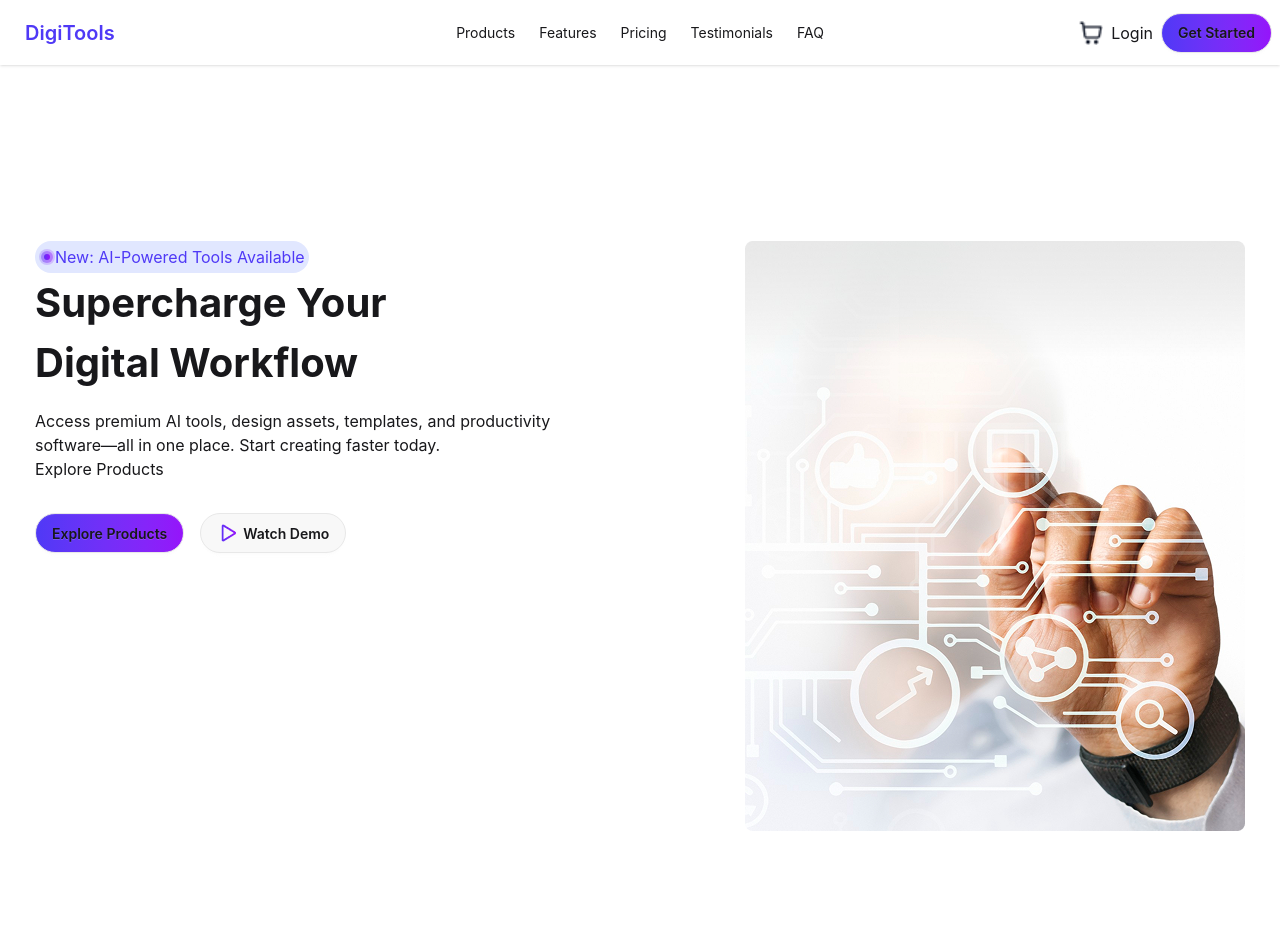
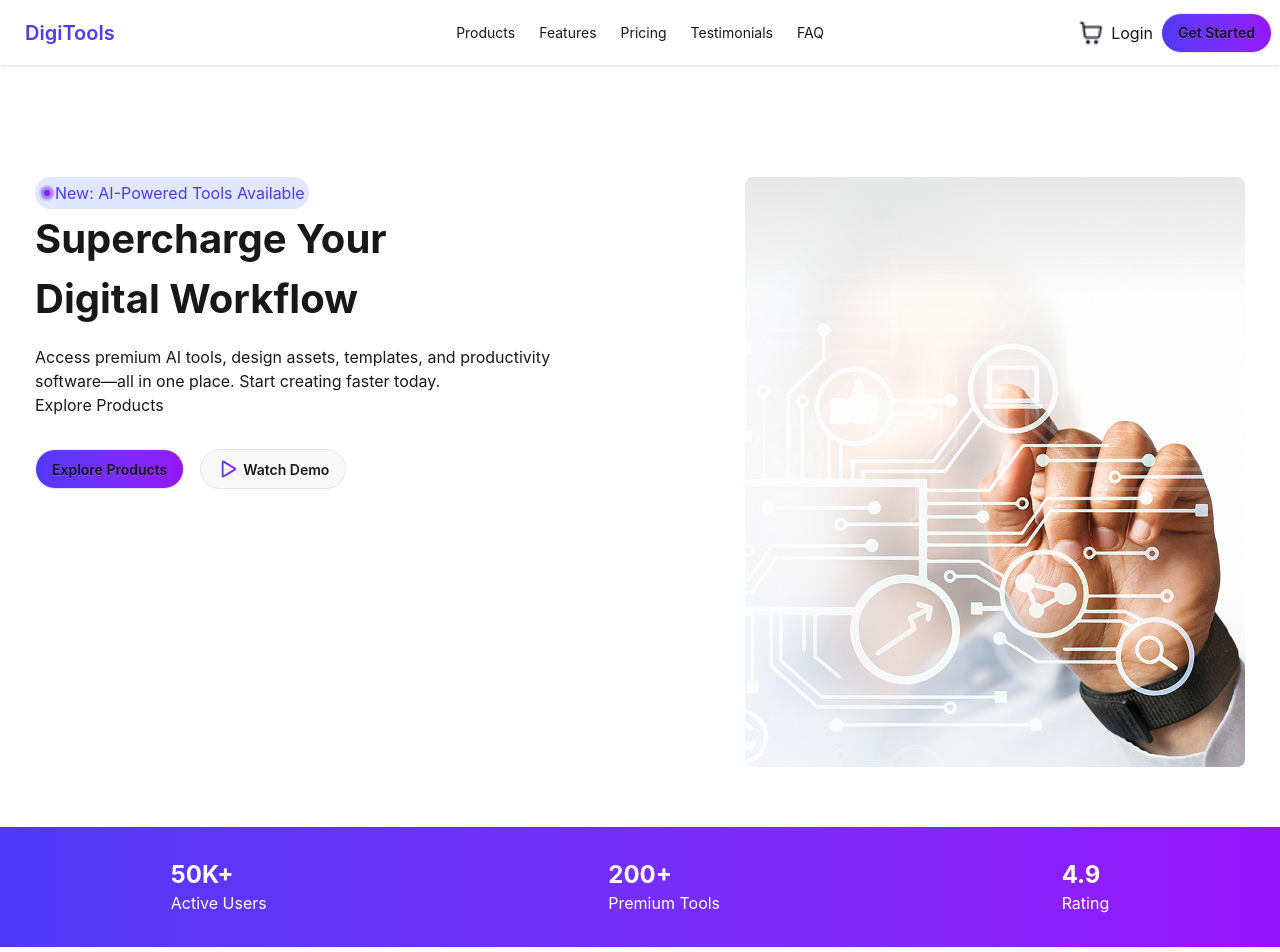
Before and after one commit to sabbir404e/DigiTools, a React (Vite) app: page / in a window 1280 px wide. Shown: the top 952 px of the page. Built offline with nearby package versions, Linux system fonts and the light colour scheme.

Commit message:
section statistics add complete

```diff
--- a/src/components/section/Section.jsx
+++ b/src/components/section/Section.jsx
@@ -5,7 +5,8 @@ import Group5Image from '../../assets/Group 5.png';
 
 const Section = () => {
     return (
-        <div className='section-container max-w-[1600px] h-[760] flex mx-auto justify-around mt-44 mb-44'>
+        <div>
+            <div className='section-container max-w-[1600px] h-[760] flex mx-auto justify-around mt-28 mb-15'>
             <div className='w-[640px]'>
                <button className='flex items-center text-[#4f39f6] bg-[#e1e7ff] p-1 rounded-full'><img src={Group5Image} alt="" />New: AI-Powered Tools Available</button>
                <h2 className='font-bold text-[40px]'>Supercharge Your<br></br> Digital Workflow</h2>
@@ -23,6 +24,23 @@ const Section = () => {
                 <img src={BannerImage} alt="" />
             </div>
         </div>
+
+        <section className='section-statistics flex items-center justify-around bg-linear-to-r from-[#4f39f6] to-[#9514fa] h-30'>
+              <div>
+                <h2 className='font-bold text-2xl text-white'>50K+</h2>
+                <p className='text-white'>Active Users</p>
+              </div>
+              <div>
+                <h2 className='font-bold text-2xl text-white'>200+</h2>
+                <p className='text-white'>Premium Tools</p>
+              </div>
+              <div>
+                <h2 className='font-bold text-2xl text-white'>4.9</h2>
+                <p className='text-white'>Rating</p>
+              </div>
+        </section>
+        </div>
+
     );
 };
 
```
